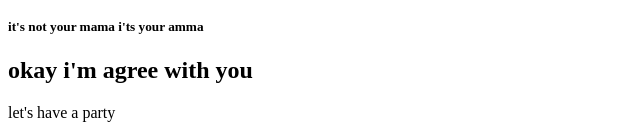
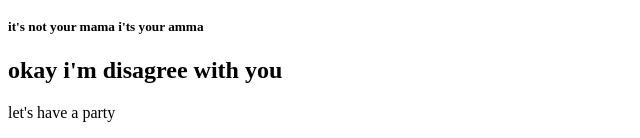
Before and after one commit to mominulRidoy5/my-first-websites, a plain HTML site: page index.html in a window 1280 px wide. Shown: the part 148-286 px from the top of the page, without its empty margins (0-640 px from the left). Drawn offline with Linux system fonts and the light colour scheme.

Commit message:
some change

```diff
--- a/index.html
+++ b/index.html
@@ -11,7 +11,7 @@
     <h1>wonderful</h1>
     <h4>i'm Ridoy</h4>
     <h5>it's not your mama i'ts your amma</h5>
-<h2> okay i'm agree with you</h2>
+<h2> okay i'm disagree with you</h2>
 <p>let's have a party</p>
 <p>talking from the updated again branch</p>
 <p>this is my second branch</p>
```
